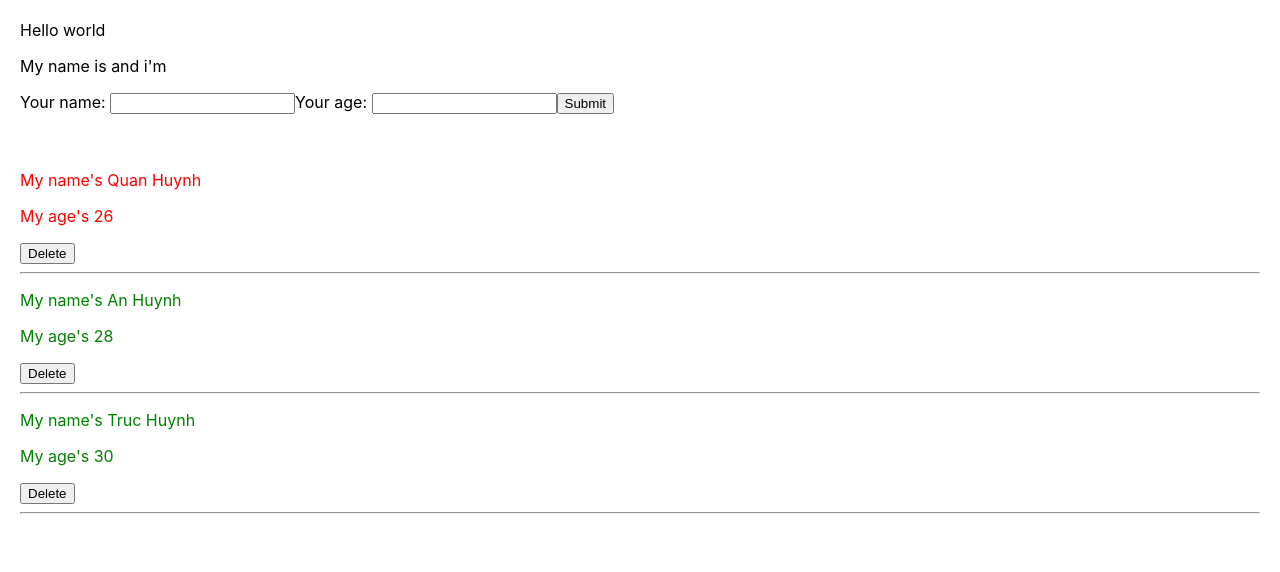
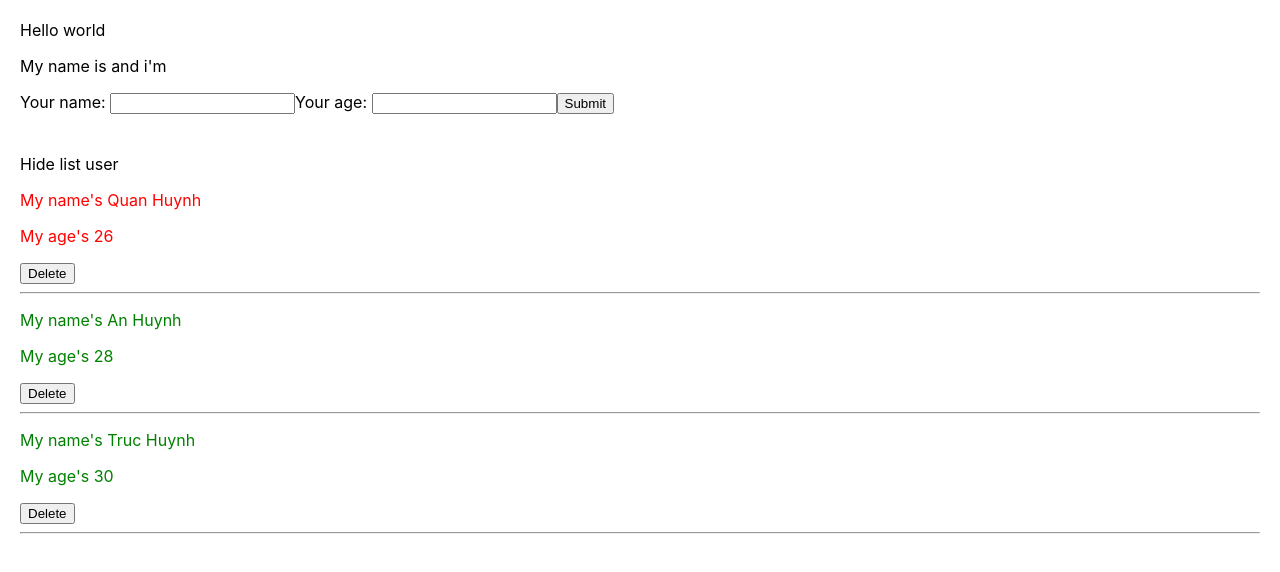
Before and after one commit to WaterMelonVN/demo, a React (Create React App) app: page / in a window 1280 px wide. Shown: the top 572 px of the page. Built offline with nearby package versions, Linux system fonts and the light colour scheme; the HTML template or start-up script is replaced by a standard one.

Commit message:
useState Hook

```diff
--- a/src/components/DisplayInfor.jsx
+++ b/src/components/DisplayInfor.jsx
@@ -1,4 +1,4 @@
-import React from "react";
+import React, { useState } from "react";
 import "./DisplayInfor.scss";
 import logo from "./../logo.svg";
 
@@ -46,9 +46,26 @@ import logo from "./../logo.svg";
 
 const DisplayInfor = (props) => {
     const { listUsers } = props;
+    const [isShowHideListUser, setShowHideListUser] = useState(true);
+
+    // this.state = {
+    //     isShowHideListUser: true
+    // }
+
+    const handleShowHideListUser = () => {
+        setShowHideListUser(!isShowHideListUser);
+    };
+
     return (
         <div className="display-infor-container">
-            {true && (
+            <div>
+                <span onClick={() => handleShowHideListUser()}>
+                    {isShowHideListUser === true
+                        ? "Hide list user"
+                        : "Show list user"}
+                </span>
+            </div>
+            {isShowHideListUser && (
                 <div>
                     {listUsers.map((user, index) => {
                         return (
```
